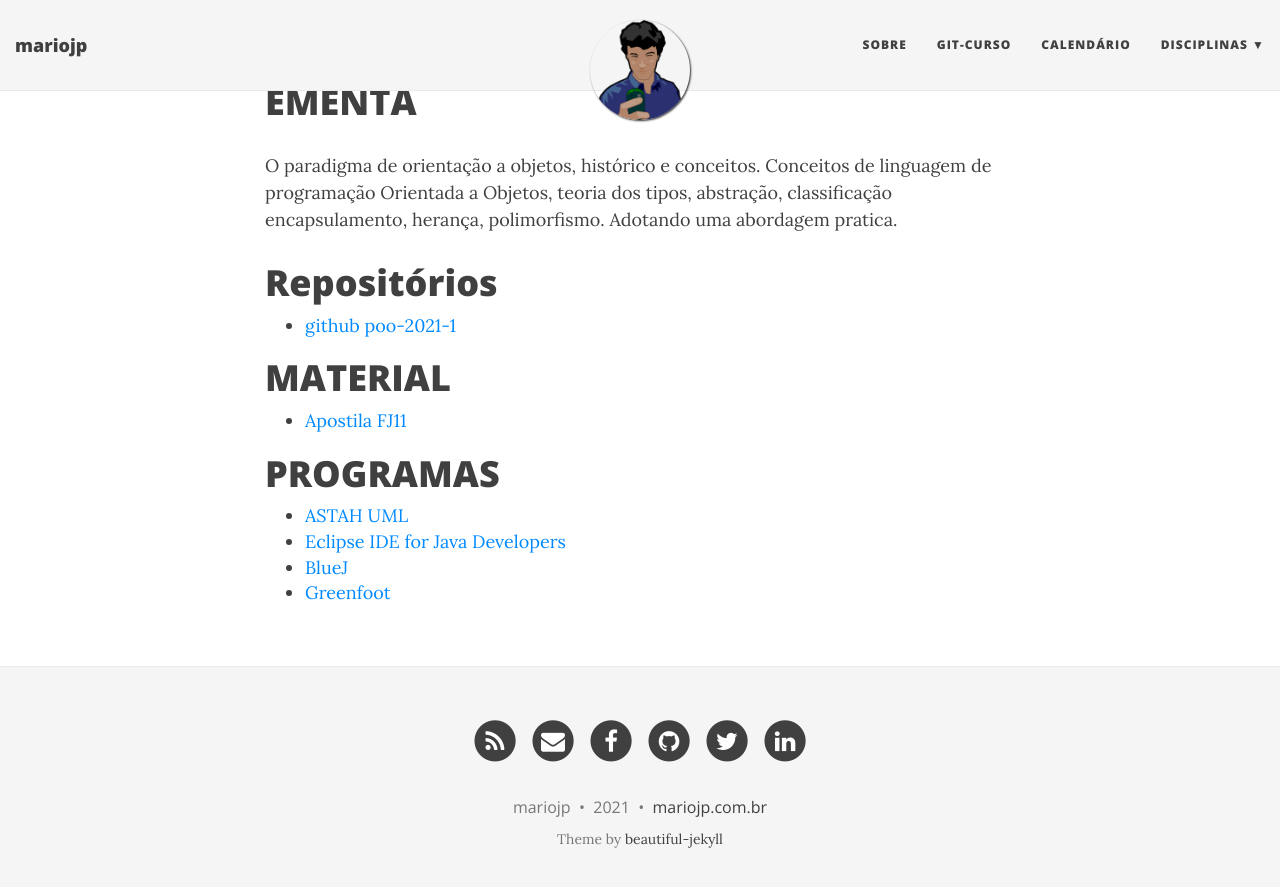
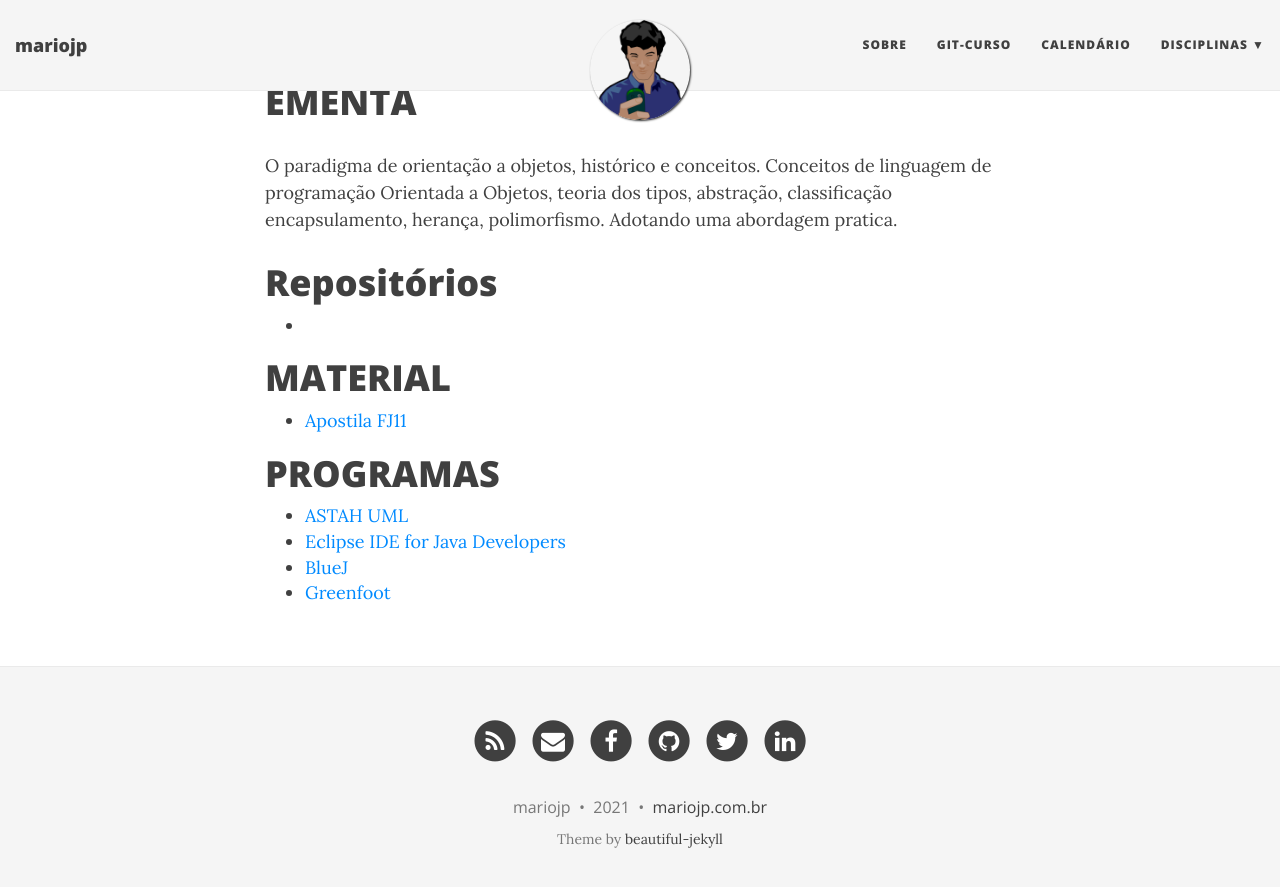
Before and after one commit to mariojp/mariojp.github.io, a Jekyll site: the page built from disciplina/orientacao-a-objetos.md, in a window 1280 px wide and 900 px high, scrolled down 562 px. Shown: the top 887 px of the window. Built offline with Jekyll 4.4.1, drawn with Linux system fonts in a browser that asks for light colours; nearby versions of some CDN libraries.

Commit message:
Update orientacao-a-objetos.md

```diff
--- a/disciplina/orientacao-a-objetos.md
+++ b/disciplina/orientacao-a-objetos.md
@@ -14,7 +14,7 @@ subtitle: POO - 2021.1
 O paradigma de orientação a objetos, histórico e conceitos. Conceitos de linguagem de programação Orientada a Objetos, teoria dos tipos, abstração, classificação encapsulamento, herança, polimorfismo. Adotando uma abordagem pratica.
 
 # Repositórios
-- [github poo-2021-1](https://github.com/mariojp/poo-2021-1)
+-
 
 # MATERIAL
 - [Apostila FJ11 ](https://www.caelum.com.br/apostila/apostila-java-orientacao-objetos.pdf)
```
